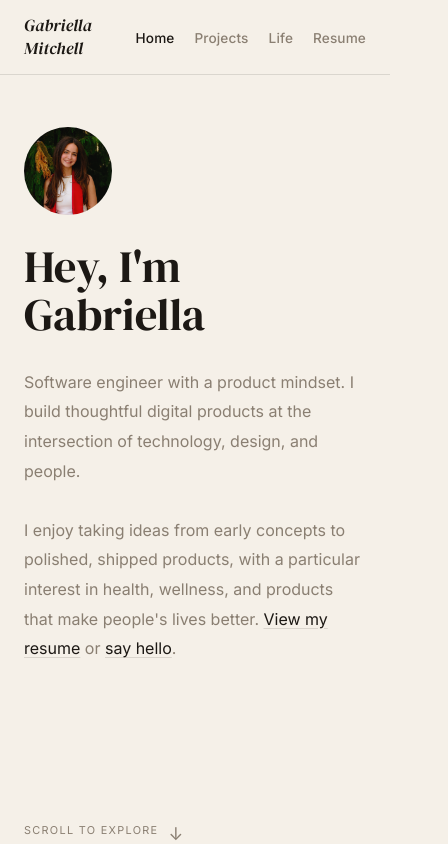
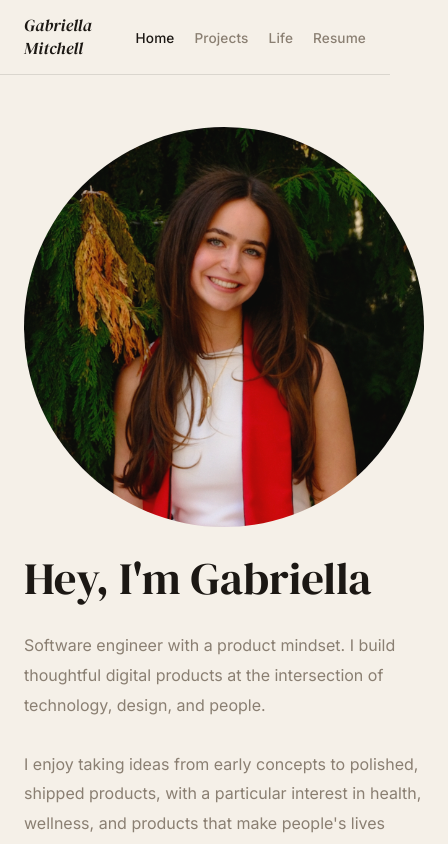
Before and after one commit to gabimitchell4/gabi-personal-website, a React (Create React App) app: page / in a window 390 px wide. Shown: the top 844 px of the page, 448 px wide, since content can reach past the window. Built offline with nearby package versions, Linux system fonts and the light colour scheme.

Commit message:
Fix CI deployment warnings

```diff
--- a/package.json
+++ b/package.json
@@ -39,5 +39,8 @@
       "last 1 firefox version",
       "last 1 safari version"
     ]
+  },
+  "devDependencies": {
+    "@babel/plugin-proposal-private-property-in-object": "^7.21.11"
   }
 }
--- a/src/styles/home.css
+++ b/src/styles/home.css
@@ -54,8 +54,8 @@
 }
 
 .home-headshot {
-  width: 200px;
-  height: 200px;
+  width: 280px;
+  height: 280px;
   border-radius: 50%;
   object-fit: cover;
   flex-shrink: 0;
@@ -584,8 +584,8 @@
   }
 
   .home-headshot {
-    width: 88px;
-    height: 88px;
+    width: 400px;
+    height: 400px;
   }
 
   .home-scroll-cue {
```
Also changed, not shown: 1 other file (tests, documents, lock files or other folders).
